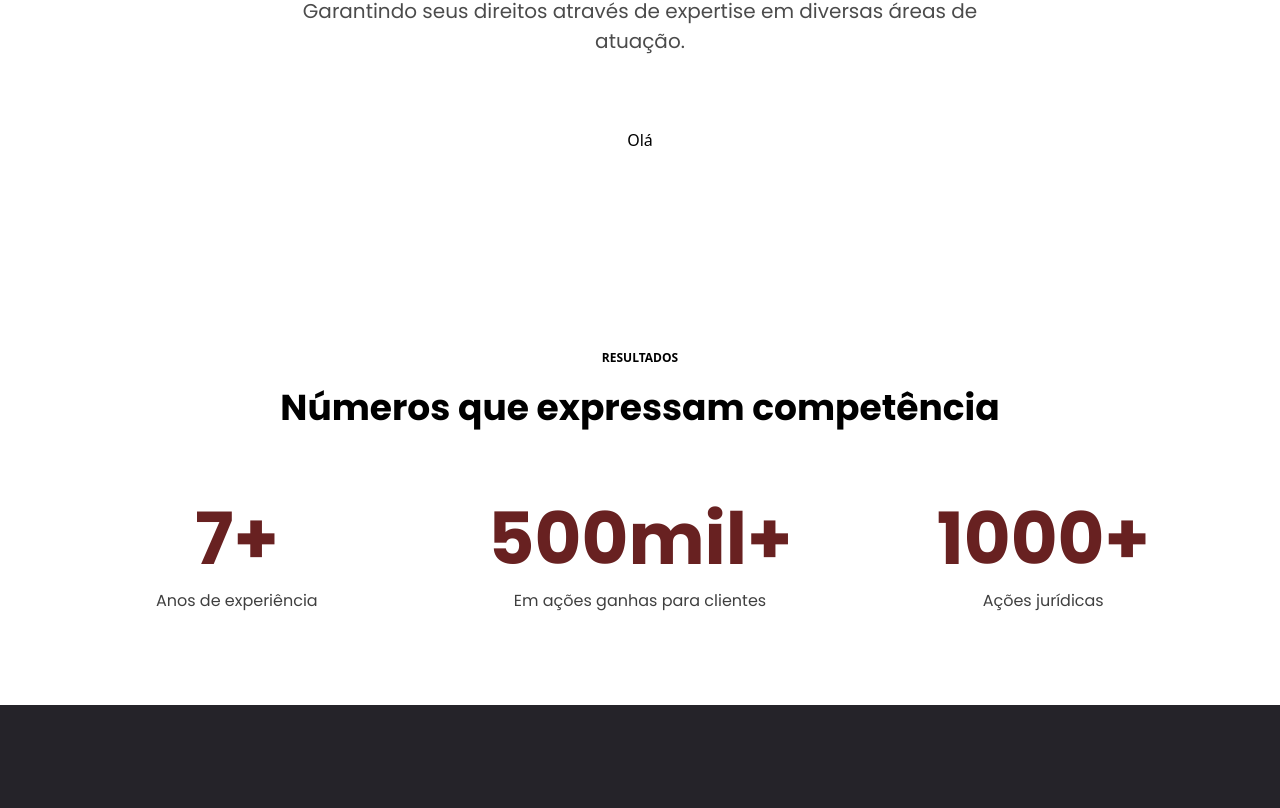
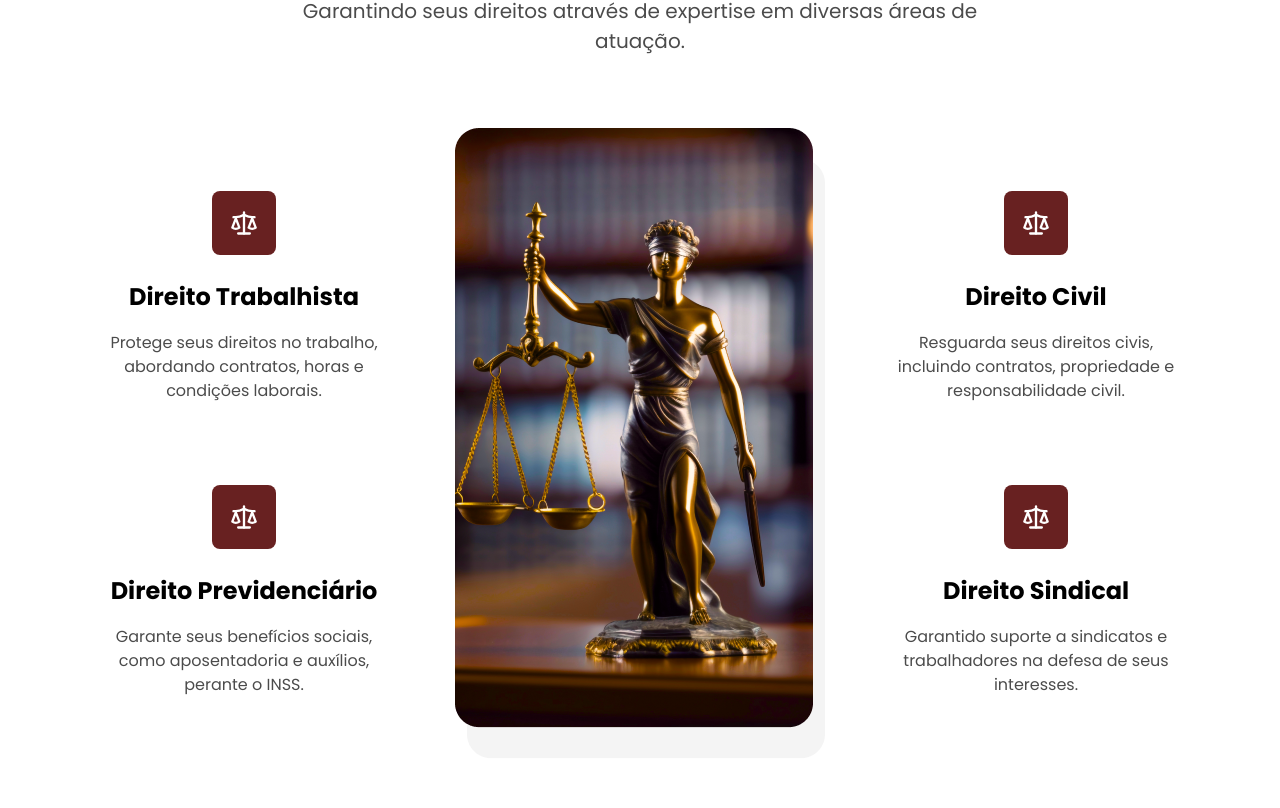
Before and after one commit to EdisonMatos/Dev-Template, a React (Vite) app: page / in a window 1280 px wide. Shown: the part 852-1660 px from the top of the page. Built offline with nearby package versions, Linux system fonts and the light colour scheme.

Commit message:
feat: Finaliza seção features

```diff
--- /dev/null
+++ b/src/components/cards/IconFeatureCard.jsx
@@ -0,0 +1,17 @@
+export default function IconFeatureCard(props) {
+  const { icon, title, paragraph, className } = props;
+
+  return (
+    <div
+      className={`componenteCard bg-white w-[360px] flex flex-col items-center p-[18px] ${className}`}
+    >
+      <div className="h-[64px] w-[64px] mb-[24px] bg-primary rounded-lg flex justify-center items-center text-white">
+        {icon}
+      </div>
+      <h1 className="font-bold font-mainFont text-title3 mb-[16px]">{title}</h1>
+      <p className="text-center text-black opacity-70 font-mainFont w-[90%]">
+        {paragraph}
+      </p>
+    </div>
+  );
+}
--- a/src/components/sections/FeaturesWithIcons.jsx
+++ b/src/components/sections/FeaturesWithIcons.jsx
@@ -3,6 +3,8 @@ import SectionArea from "../sectionElements/SectionArea";
 import SectionHeader from "../sectionElements/SectionHeader";
 import SectionWrapper from "../sectionElements/SectionWrapper";
 import content from "../../content/content";
+import IconFeatureCard from "../cards/IconFeatureCard";
+import lawImg from "../../assets/imgs/features/law.png";
 
 export default function FeaturesWithIcons() {
   return (
@@ -15,7 +17,113 @@ export default function FeaturesWithIcons() {
         color="dark"
       />
       <SectionWrapper>
-        <div>Olá</div>
+        <div className="flex flex-col items-center justify-between w-full tablet1:flex-row">
+          <div className="col1">
+            <IconFeatureCard
+              icon={
+                <svg
+                  xmlns="http://www.w3.org/2000/svg"
+                  width="28"
+                  height="28"
+                  viewBox="0 0 24 24"
+                  fill="none"
+                  stroke="currentColor"
+                  stroke-width="2"
+                  stroke-linecap="round"
+                  stroke-linejoin="round"
+                  class="lucide lucide-scale"
+                >
+                  <path d="m16 16 3-8 3 8c-.87.65-1.92 1-3 1s-2.13-.35-3-1Z" />
+                  <path d="m2 16 3-8 3 8c-.87.65-1.92 1-3 1s-2.13-.35-3-1Z" />
+                  <path d="M7 21h10" />
+                  <path d="M12 3v18" />
+                  <path d="M3 7h2c2 0 5-1 7-2 2 1 5 2 7 2h2" />
+                </svg>
+              }
+              title="Direito Trabalhista"
+              paragraph="Protege seus direitos no trabalho, abordando contratos, horas e condições laborais."
+              className="tablet1:mb-[46px]"
+            />
+            <IconFeatureCard
+              icon={
+                <svg
+                  xmlns="http://www.w3.org/2000/svg"
+                  width="28"
+                  height="28"
+                  viewBox="0 0 24 24"
+                  fill="none"
+                  stroke="currentColor"
+                  stroke-width="2"
+                  stroke-linecap="round"
+                  stroke-linejoin="round"
+                  class="lucide lucide-scale"
+                >
+                  <path d="m16 16 3-8 3 8c-.87.65-1.92 1-3 1s-2.13-.35-3-1Z" />
+                  <path d="m2 16 3-8 3 8c-.87.65-1.92 1-3 1s-2.13-.35-3-1Z" />
+                  <path d="M7 21h10" />
+                  <path d="M12 3v18" />
+                  <path d="M3 7h2c2 0 5-1 7-2 2 1 5 2 7 2h2" />
+                </svg>
+              }
+              title="Direito Previdenciário"
+              paragraph="Garante seus benefícios sociais, como aposentadoria e auxílios, perante o INSS."
+            />
+          </div>
+          <div className="hidden desktop1:flex col2">
+            <img src={lawImg} alt="Imagem da estátua do direito" />
+          </div>
+          <div className="col3 ">
+            <IconFeatureCard
+              icon={
+                <svg
+                  xmlns="http://www.w3.org/2000/svg"
+                  width="28"
+                  height="28"
+                  viewBox="0 0 24 24"
+                  fill="none"
+                  stroke="currentColor"
+                  stroke-width="2"
+                  stroke-linecap="round"
+                  stroke-linejoin="round"
+                  class="lucide lucide-scale"
+                >
+                  <path d="m16 16 3-8 3 8c-.87.65-1.92 1-3 1s-2.13-.35-3-1Z" />
+                  <path d="m2 16 3-8 3 8c-.87.65-1.92 1-3 1s-2.13-.35-3-1Z" />
+                  <path d="M7 21h10" />
+                  <path d="M12 3v18" />
+                  <path d="M3 7h2c2 0 5-1 7-2 2 1 5 2 7 2h2" />
+                </svg>
+              }
+              title="Direito Civil"
+              paragraph="Resguarda seus direitos civis, incluindo contratos, propriedade e responsabilidade civil."
+              className="tablet1:mb-[46px]"
+            />
+            <IconFeatureCard
+              icon={
+                <svg
+                  xmlns="http://www.w3.org/2000/svg"
+                  width="28"
+                  height="28"
+                  viewBox="0 0 24 24"
+                  fill="none"
+                  stroke="currentColor"
+                  stroke-width="2"
+                  stroke-linecap="round"
+                  stroke-linejoin="round"
+                  class="lucide lucide-scale"
+                >
+                  <path d="m16 16 3-8 3 8c-.87.65-1.92 1-3 1s-2.13-.35-3-1Z" />
+                  <path d="m2 16 3-8 3 8c-.87.65-1.92 1-3 1s-2.13-.35-3-1Z" />
+                  <path d="M7 21h10" />
+                  <path d="M12 3v18" />
+                  <path d="M3 7h2c2 0 5-1 7-2 2 1 5 2 7 2h2" />
+                </svg>
+              }
+              title="Direito Sindical"
+              paragraph="Garantido suporte a sindicatos e trabalhadores na defesa de seus interesses."
+            />
+          </div>
+        </div>
       </SectionWrapper>
     </SectionArea>
   );
```
Also changed, not shown: src/assets/imgs/features/law.png (added).
